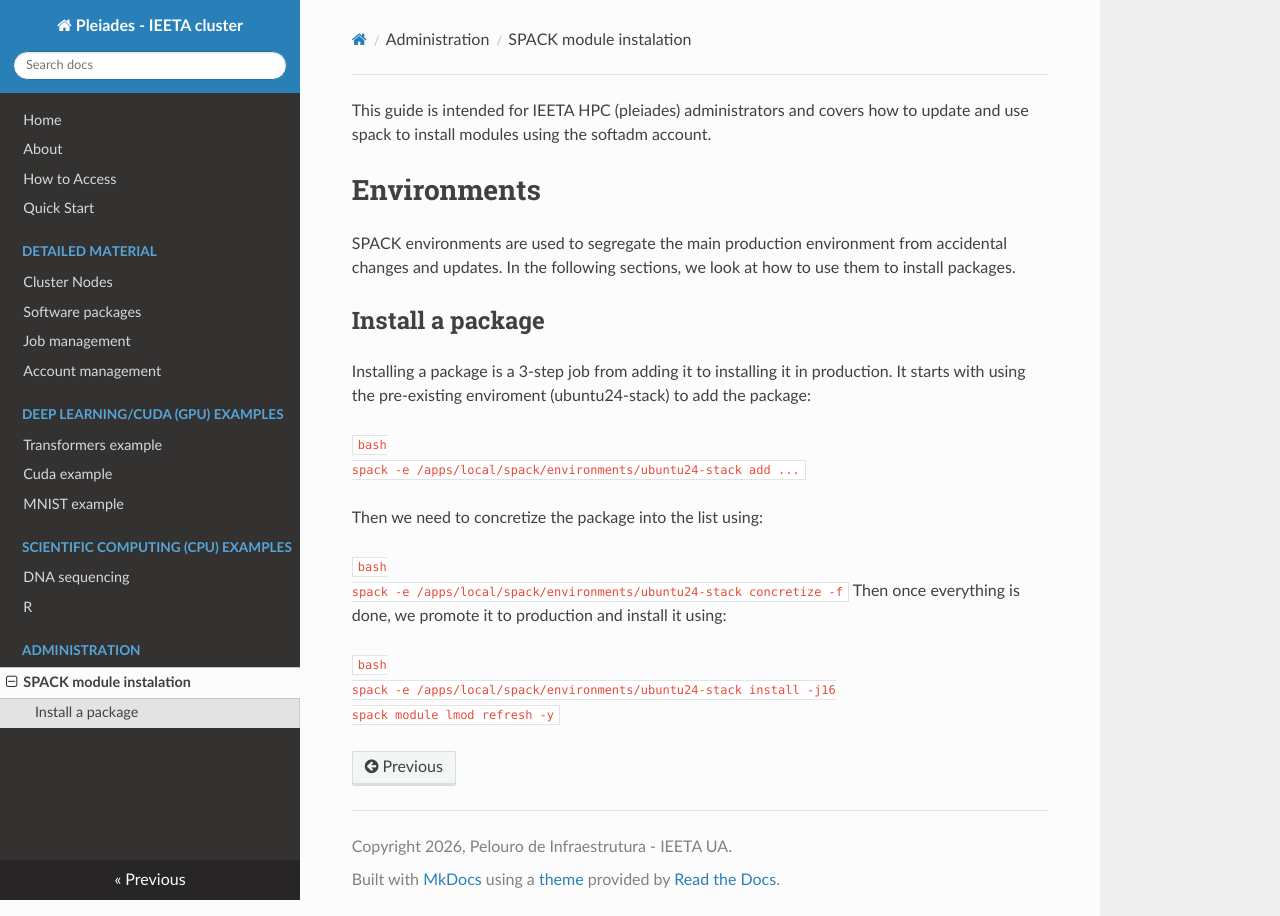
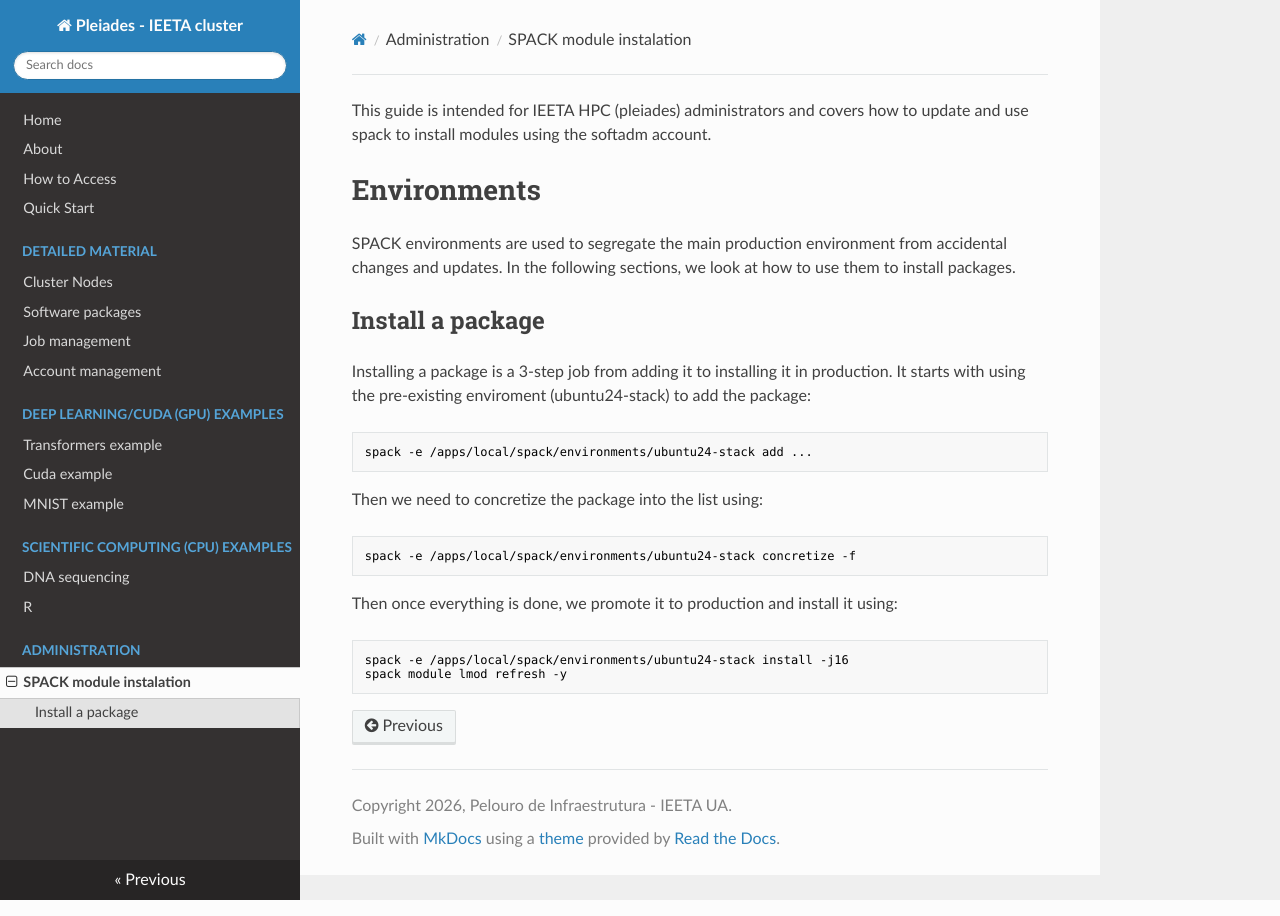
Before and after one commit to ieeta-pt/HPC-guides, an MkDocs documentation site: the page built from docs/spack/install-and-update.md, in a window 1280 px wide. Built offline with MkDocs 1.6.1, drawn with Linux system fonts in a browser that asks for light colours; nearby versions of some CDN libraries.

Commit message:
Updated SPACK docs

````diff
--- a/docs/spack/install-and-update.md
+++ b/docs/spack/install-and-update.md
@@ -8,18 +8,19 @@ SPACK environments are used to segregate the main production environment from ac
 
 Installing a package is a 3-step job from adding it to installing it in production. It starts with using the pre-existing enviroment (ubuntu24-stack) to add the package:
 
-`bash
+```bash
 spack -e /apps/local/spack/environments/ubuntu24-stack add ...
-`
+```
 
 Then we need to concretize the package into the list using:
 
-`bash
+```bash
 spack -e /apps/local/spack/environments/ubuntu24-stack concretize -f
-`
+```
+
 Then once everything is done, we promote it to production and install it using:
 
-`bash
+```bash
 spack -e /apps/local/spack/environments/ubuntu24-stack install -j16
 spack module lmod refresh -y
-`
+```
````
